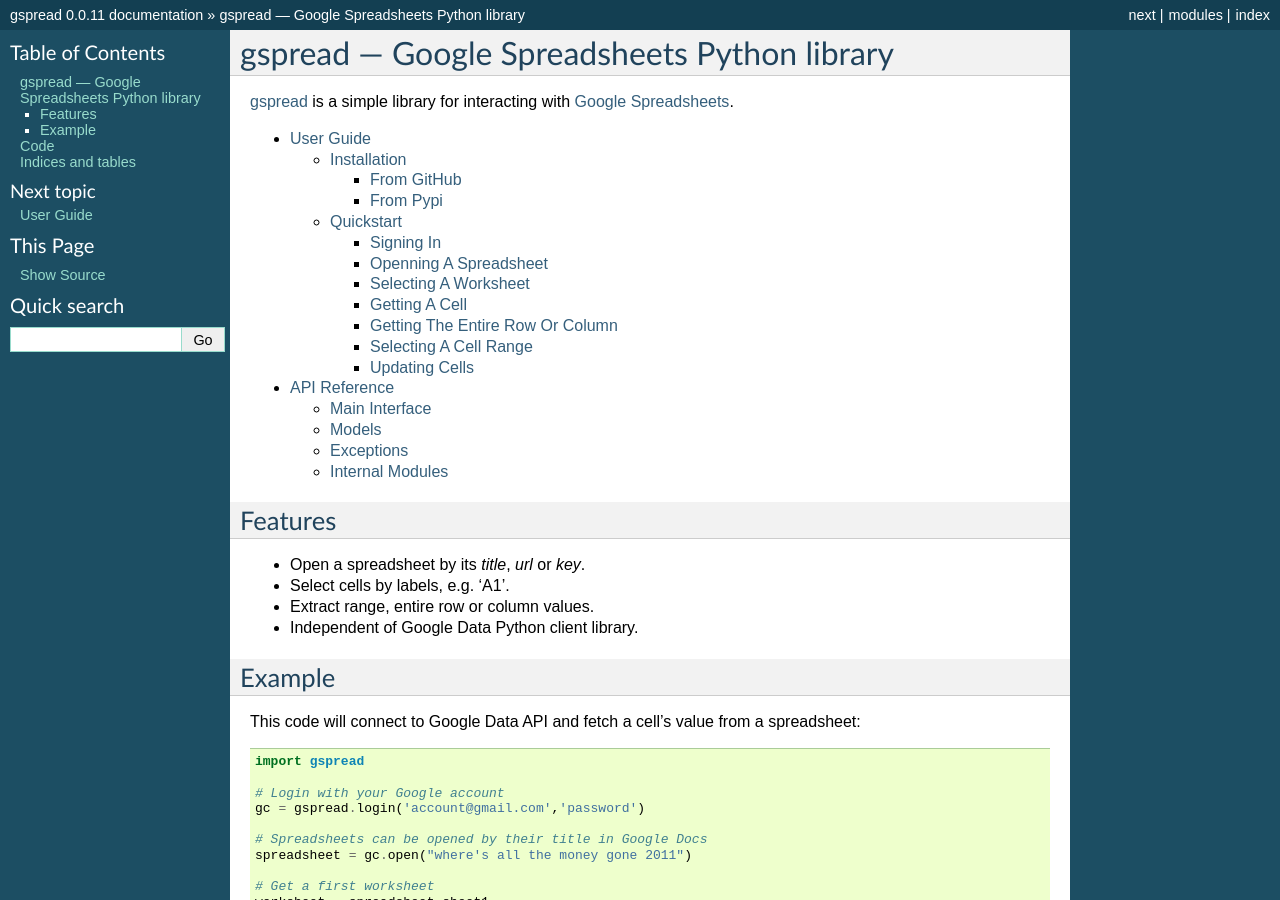
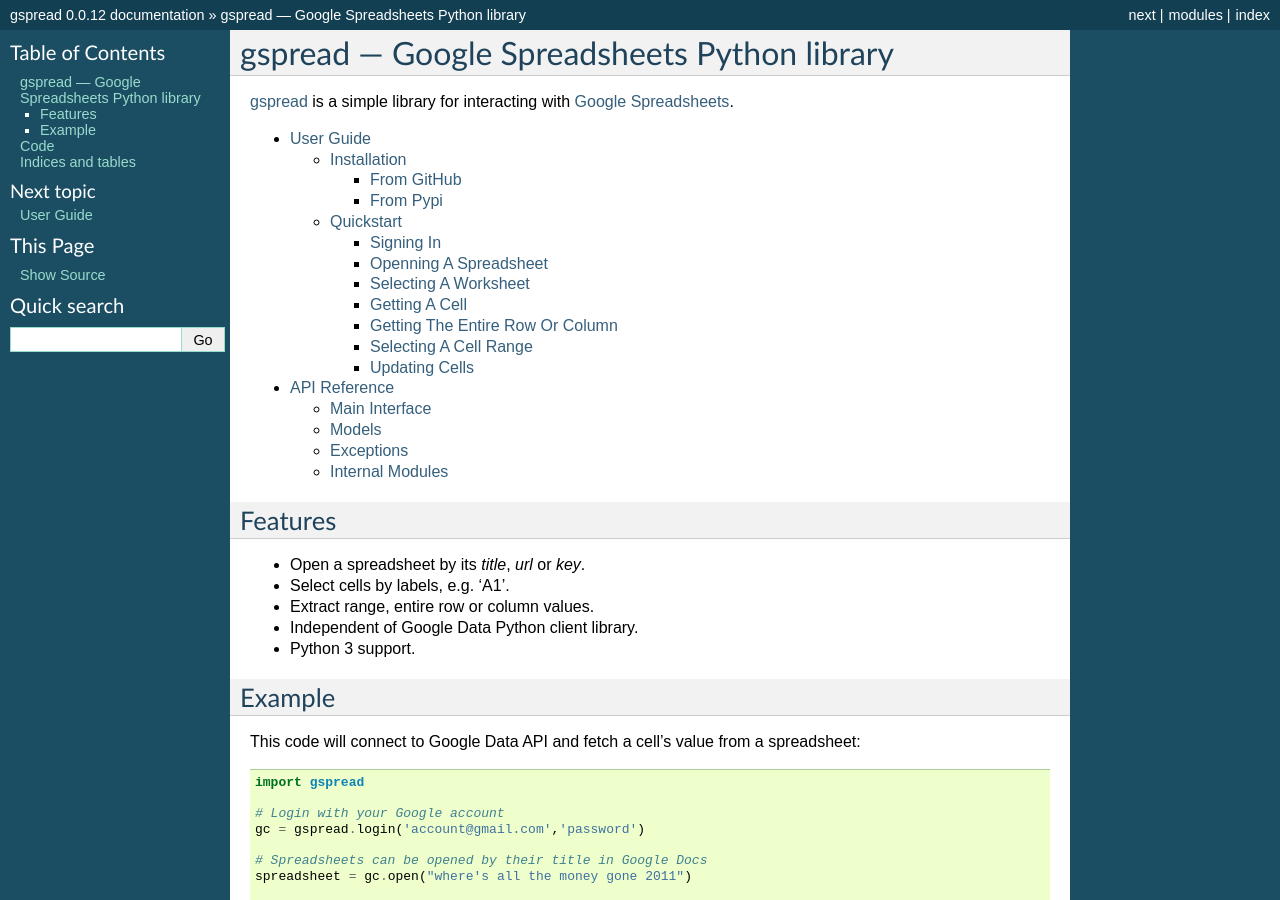
Before and after one commit to KendrickColeman/gspread, a Sphinx documentation site: the page built from docs/index.rst, in a window 1280 px wide and 900 px high. Built offline with Sphinx 7.4.7, drawn with Linux system fonts in a browser that asks for light colours; some of the changed text lies outside the part shown.

Commit message:
version bump, docs

```diff
--- a/docs/index.rst
+++ b/docs/index.rst
@@ -24,6 +24,7 @@ Features
 * Select cells by labels, e.g. 'A1'.
 * Extract range, entire row or column values.
 * Independent of Google Data Python client library.
+* Python 3 support.
 
 
 Example
--- a/docs/index.txt
+++ b/docs/index.txt
@@ -10,6 +10,7 @@ Features
 * Select cells by labels, e.g. 'A1'.
 * Extract range, entire row or column values.
 * Independent of Google Data Python client library.
+* Python 3 support.
 
 Basic usage
 -----------
--- a/gspread/__init__.py
+++ b/gspread/__init__.py
@@ -8,7 +8,7 @@ Google Spreadsheets client library.
 
 """
 
-__version__ = '0.0.11'
+__version__ = '0.0.12'
 __author__ = 'Anton Burnashev'
 
 from .client import Client, login
--- a/setup.py
+++ b/setup.py
@@ -38,6 +38,7 @@ setup(
     keywords=['spreadsheets', 'google-spreadsheets'],
     classifiers=[
         "Programming Language :: Python",
+        "Programming Language :: Python :: 3",
         "License :: OSI Approved :: MIT License",
         "Operating System :: OS Independent",
         "Development Status :: 3 - Alpha",
```
